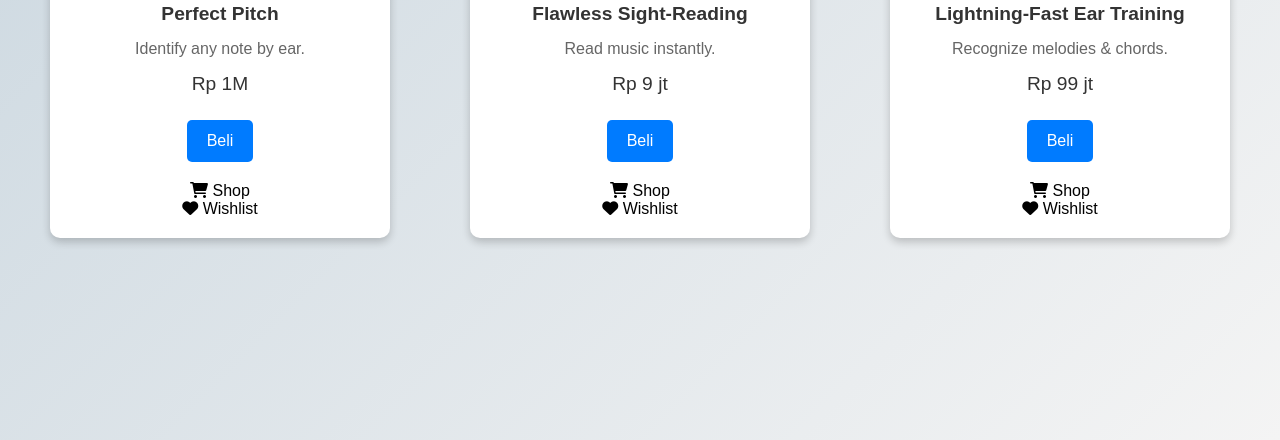
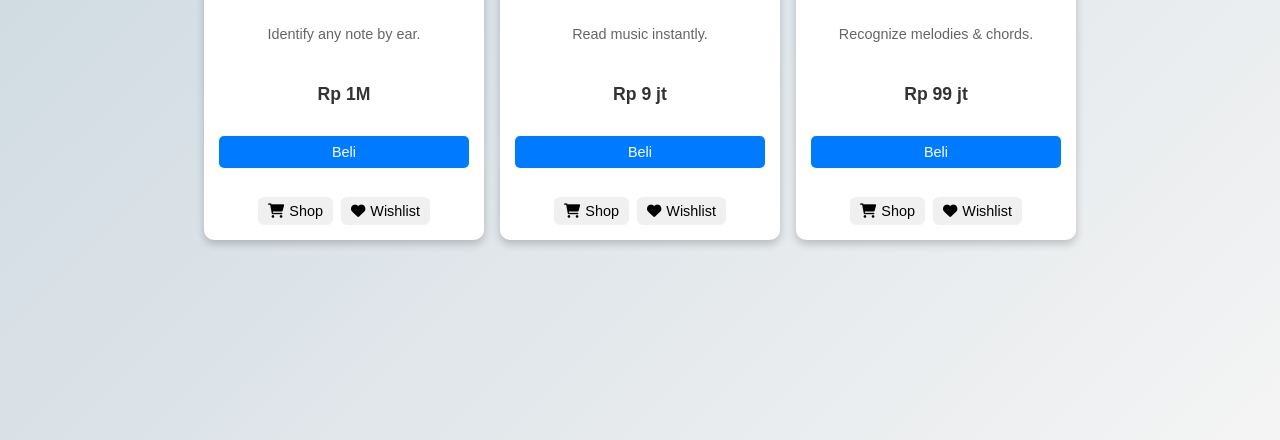
Before and after one commit to Mayoo-ux/Product-Cards, a plain HTML site: page index.htm in a window 1280 px wide. Shown: the part 360-800 px from the top of the page. Drawn offline with Linux system fonts and the light colour scheme.

Commit message:
Update styles.css

```diff
--- a/styles.css
+++ b/styles.css
@@ -12,66 +12,95 @@ section.product {
 }
 
 .card {
-    width: 300px;
+    width: 250px;
+    height: 370px;
     background-color: #ffffff;
     border-radius: 10px;
     box-shadow: 0 4px 8px rgba(0, 0, 0, 0.2);
     text-align: center;
-    padding: 20px;
-    overflow: hidden;
-    margin:40px;
+    padding: 15px;
+    display: flex;
+    flex-direction: column;
+    justify-content: space-between;
+    transition: transform 0.3s ease, box-shadow 0.3s ease;
+    margin:8px;
+}
+
+
+.card:hover {
+    transform: scale(1.05);
+    box-shadow: 0 8px 16px rgba(0, 0, 0, 0.3);
 }
 
 .card .gambar img {
     width: 100%;
-    max-width: 150px;
-    border-radius: 50%;
-    margin-bottom: 25px;
+    max-width: 120px;
+    border-radius: 10%;
+    margin-bottom: 10px;
 }
 
 .card .nama {
-    font-size: 1.2em;
+    font-size: 1.1em;
     font-weight: bold;
     color: #333;
-    margin-bottom: 15px;
+    margin-bottom: 8px;
 }
 
 .card .deskripsi {
-    font-size: 1em;
+    font-size: 0.9em;
     color: #666;
-    margin-bottom: 15px;
+    min-height: 30px;
+    margin-bottom: 8px;
 }
 
 .card .harga {
-    font-size: 1.2em;
+    font-size: 1.1em;
+    font-weight: bold;
     color: #333;
-    margin-bottom: 25px;
+    margin-bottom: 12px;
 }
 
 .card button {
     background-color: #007bff;
     color: white;
     border: none;
-    padding: 12px 20px;
+    padding: 8px 15px;
     border-radius: 5px;
     cursor: pointer;
-    font-size: 1em;
+    font-size: 0.9em;
     transition: background-color 0.3s ease;
-    margin-bottom: 20px;
+    margin-bottom: 10px;
 }
 
 .card button:hover {
     background-color: #0056b3;
 }
 
-.card .medsos a {
-    text-decoration: none;
-    color: #6c757d;
-    margin: 0 10px;
-    font-size: 2em;
-    transition: color 0.3s;
+
+.card .medsos {
+    display: flex;
+    justify-content: center;
+    gap: 8px;
 }
 
-.card .medsos a:hover {
-    color: #495057;
+.medsos .icon-box {
+    display: flex;
+    align-items: center;
+    justify-content: center;
+    background: #f0f0f0;
+    padding: 6px 10px;
+    border-radius: 6px;
+    font-size: 0.9em;
+    transition: background 0.3s ease, transform 0.2s ease;
+    cursor: pointer;
 }
+
+.medsos .icon-box i {
+    margin-right: 5px;
+}
+
+.medsos .icon-box:hover {
+    background: #007bff;
+    color: white;
+    transform: scale(1.1);
+}
```
